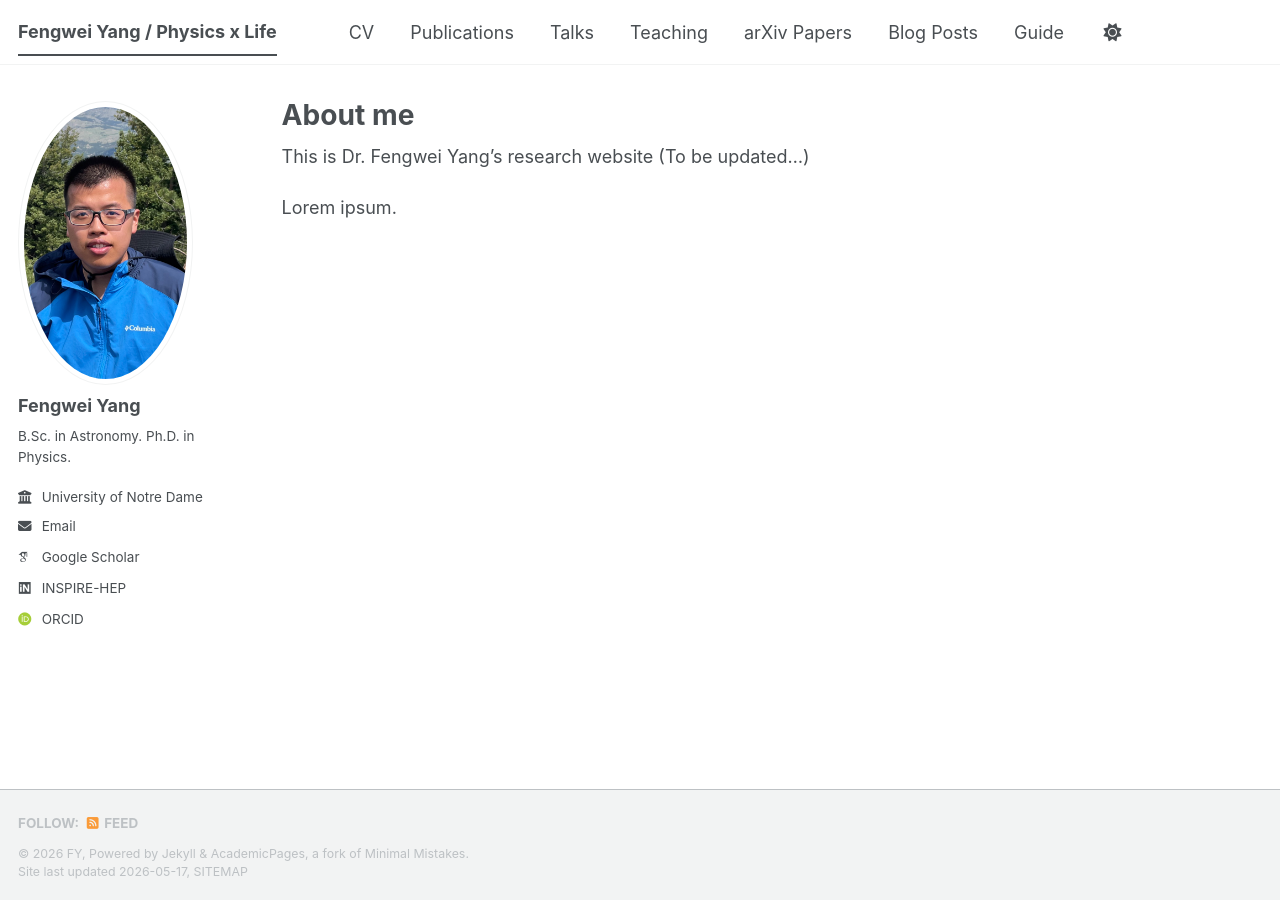
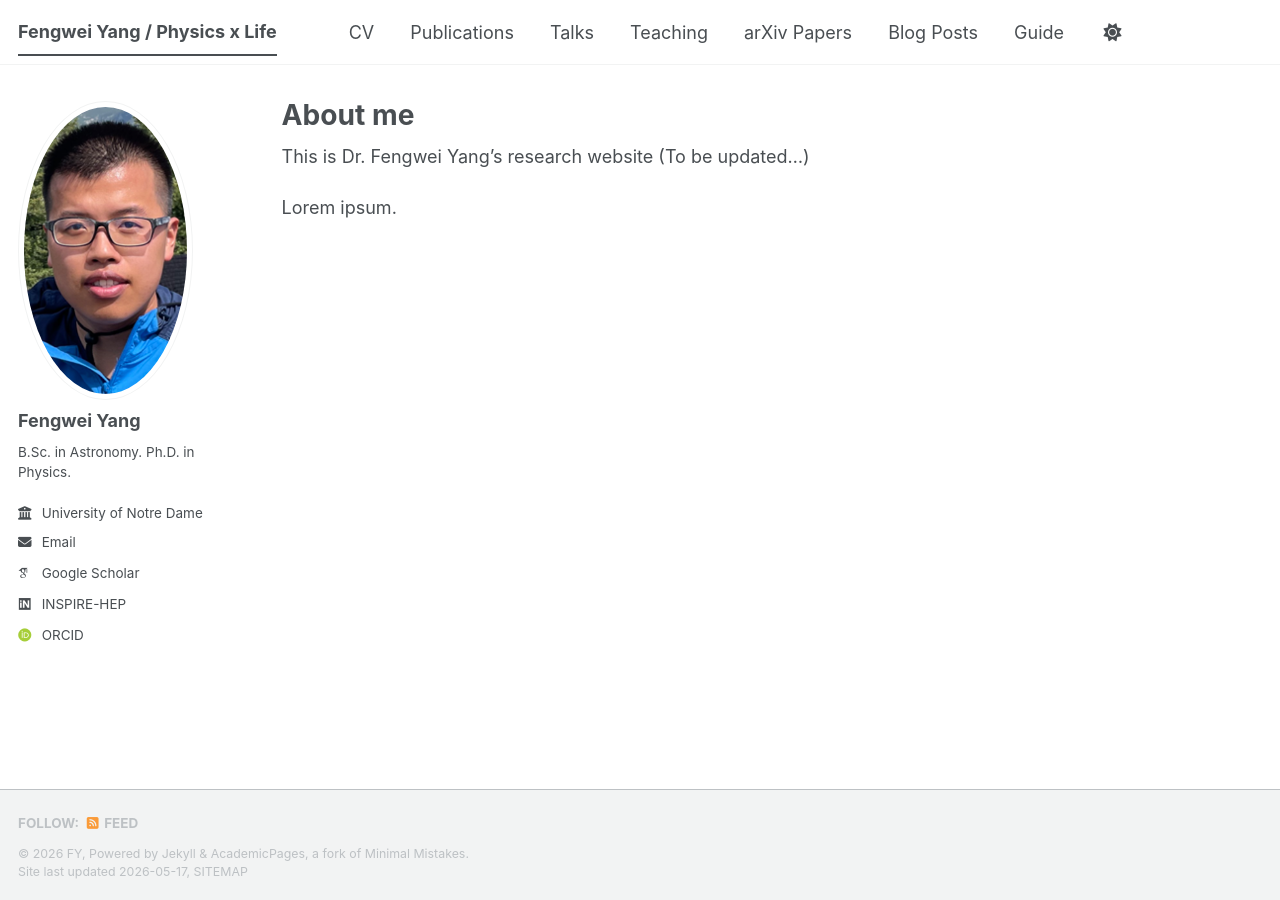
Before and after one commit to F-W-Yang/F-W-Yang.github.io, a Jekyll site: the page built from _pages/about.md, in a window 1280 px wide. Built offline with Jekyll 4.4.1, drawn with Linux system fonts in a browser that asks for light colours; some web fonts are replaced; a script bundle is joined from its source files by our own code; library files that are not in the unit come from our copies.

Commit message:
Update author contact information and avatar

```diff
--- a/_config.yml
+++ b/_config.yml
@@ -23,20 +23,20 @@
 #               Additional customization can be done by editing /_includes/author-profile.html
 author:
   # Biographic information
-  avatar           : "image1.png"
+  avatar           : "image2.png"
   name             : "Fengwei Yang"
   pronouns         : # example: "she/her"
   bio              : "B.Sc. in Astronomy. Ph.D. in Physics."
   #location         : "Earth"
   employer         : "University of Notre Dame"
   uri              : # URL
-  email            : "fyang7@nd.edu"
+  email            : "fengwei.yang@utah.edu"
 
   # Academic websites
   academia         : # URL
   arxiv            : # URL - Update with the correct link to your profile
+  inspire-hep      : "https://inspirehep.net/authors/1724305?ui-citation-summary=true" # URL
   googlescholar    : "https://scholar.google.com/citations?user=VN9Y6noAAAAJ&hl=en"
-  inspire-hep      : "https://inspirehep.net/authors/1724305?ui-citation-summary=true" # URL
   impactstory      : # URL
   orcid            : "https://orcid.org/0000-0001-9873-6259"
   semantic         : # URL
```
